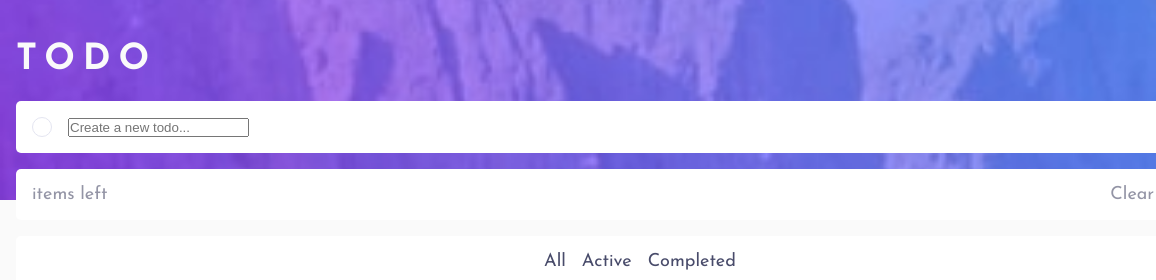
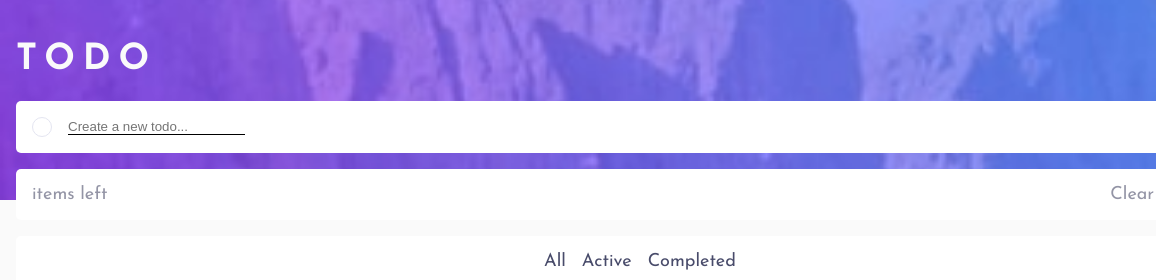
Before and after one commit to Pricey-93/task-list, a website built with webpack: page src/index.html in a window 1280 px wide. Shown: the top 280 px of the page, 0-1156 px from the left. Built offline with nearby package versions, Linux system fonts and the light colour scheme.

Commit message:
Remove border from input, leave only border-bottom

```diff
--- a/src/style.css
+++ b/src/style.css
@@ -57,6 +57,10 @@ h1 {
     padding: var(--standard-padding);
     margin-bottom: var(--standard-margin);
     border-radius: var(--standard-border-radius);
+}
+#input-field {
+    border: 0;
+    border-bottom: 1px solid black;
 }
 .circle {
     width: 20px;
```
